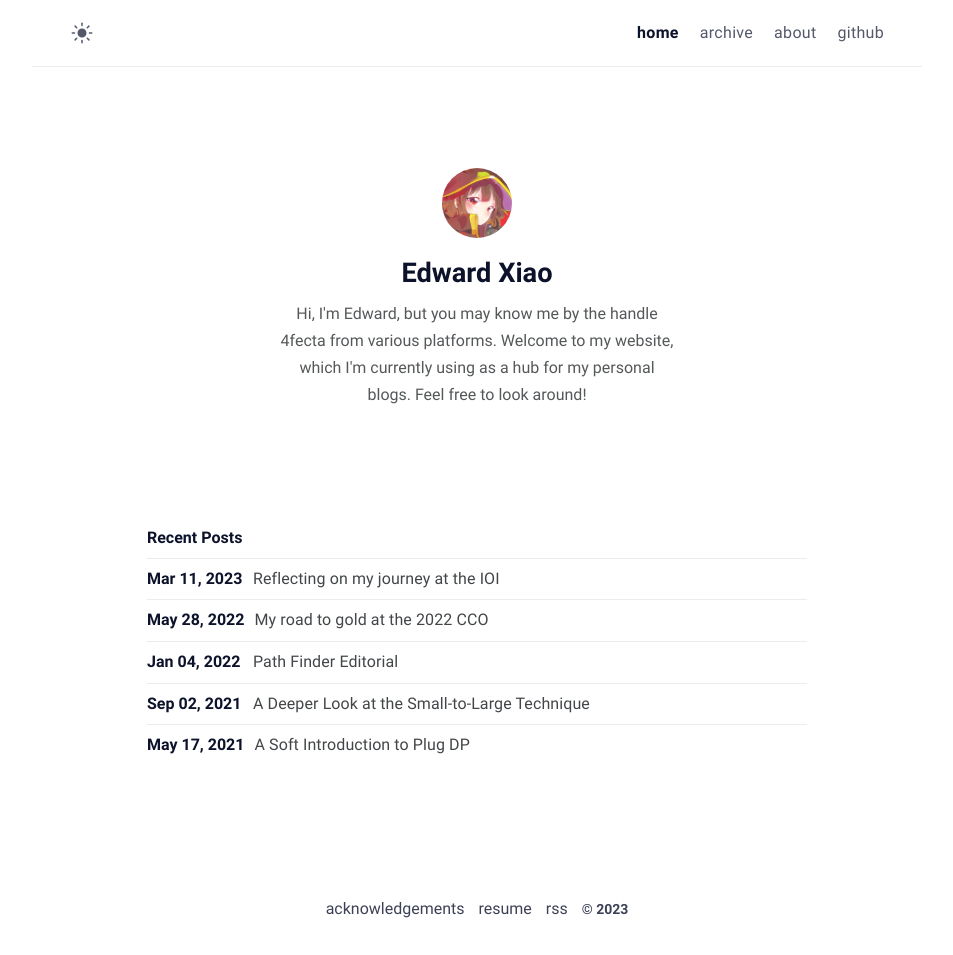
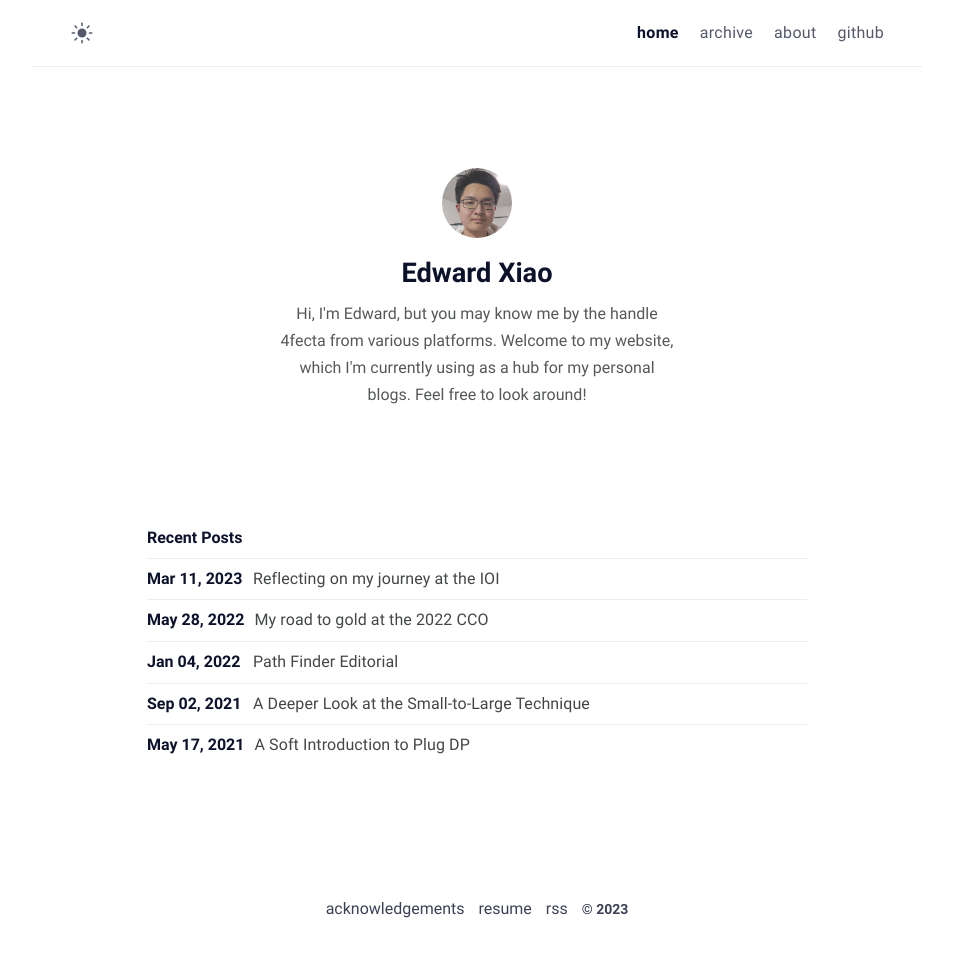
Before and after one commit to 4fecta/4fecta.ca, a Jekyll site: the page built from index.md, in a window 1280 px wide. Shown: the whole page, without its empty margins (163-1116 px from the left). Built offline with Jekyll 4.4.1, drawn with Linux system fonts in a browser that asks for light colours.

Commit message:
Update pfp

```diff
--- a/_config.yml
+++ b/_config.yml
@@ -4,7 +4,7 @@ description: >- # site description
   My personal website
 lang: en-US # default lang
 timezone: Canada/Eastern # set your timezone
-image: assets/img/pfp.jpg # This image used for Open Graph more info https://ogp.me/
+image: assets/img/229166.png # This image used for Open Graph more info https://ogp.me/
 repo: https://github.com/4fecta/4fecta.github.io # site repo [optional]
 mode: light # default theme "dark" | "light"
 
@@ -18,7 +18,7 @@ author:
   twitter: twitter_username # twitter username
   facebook: facebook_username # facebook username
   email: your-email@email.com # email adress
-  avatar: /assets/img/229166.png # change with your own avatar
+  avatar: /assets/img/pfp.jpg # change with your own avatar
 
 # URL settings
 url: "http://4fecta.ca/" #
```
